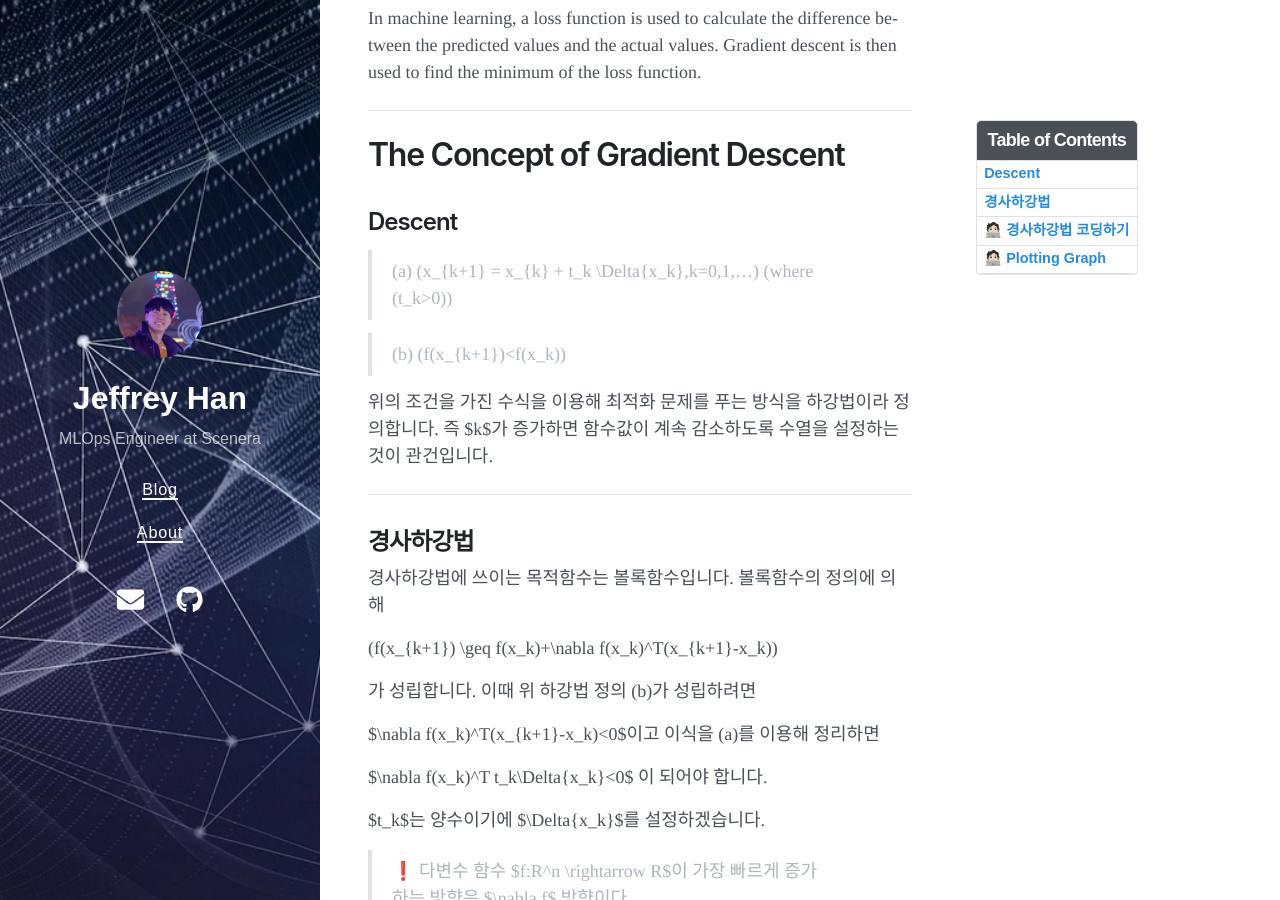
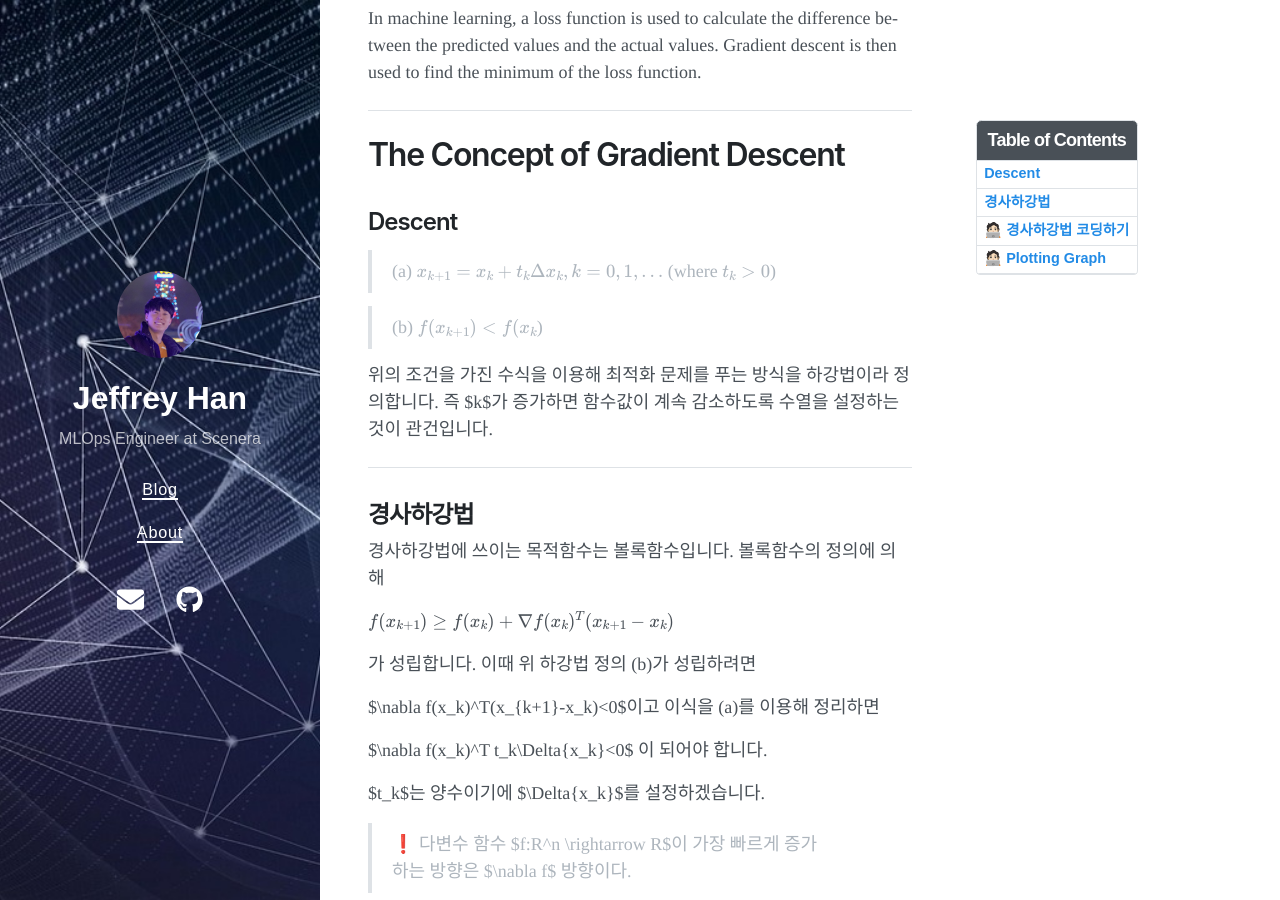
Before and after one commit to braveveigar/braveveigar.github.io, a Jekyll site: the page built from _posts/2025-01-30-gradient-decent.md, in a window 1280 px wide and 900 px high, scrolled down 413 px. Built offline with Jekyll 4.4.1, drawn with Linux system fonts in a browser that asks for light colours; nearby versions of some CDN libraries.

```diff
--- a/_posts/2025-01-30-gradient-decent.md
+++ b/_posts/2025-01-30-gradient-decent.md
@@ -24,9 +24,9 @@ In machine learning, a loss function is used to calculate the difference between
 ## Descent
 
 
->(a) \(x_{k+1} = x_{k} + t_k \Delta{x_k},k=0,1,...\) (where \(t_k>0\))
+>(a) \\\(x_{k+1} = x_{k} + t_k \Delta{x_k},k=0,1,...\\\) (where \\\(t_k>0\\\))
 
->(b) \(f(x_{k+1})<f(x_k\))
+>(b) \\\(f(x_{k+1})<f(x_k\\\))
 
 위의 조건을 가진 수식을 이용해 최적화 문제를 푸는 방식을 하강법이라 정의합니다. 즉 $k$가 증가하면 함수값이 계속 감소하도록 수열을 설정하는 것이 관건입니다.
 
@@ -36,7 +36,7 @@ In machine learning, a loss function is used to calculate the difference between
 
 경사하강법에 쓰이는 목적함수는 볼록함수입니다. 볼록함수의 정의에 의해
 
-\(f(x_{k+1}) \geq f(x_k)+\nabla f(x_k)^T(x_{k+1}-x_k)\)
+\\\(f(x_{k+1}) \geq f(x_k)+\nabla f(x_k)^T(x_{k+1}-x_k)\\\)
 
 가 성립합니다. 이때 위 하강법 정의 (b)가 성립하려면
 
```
